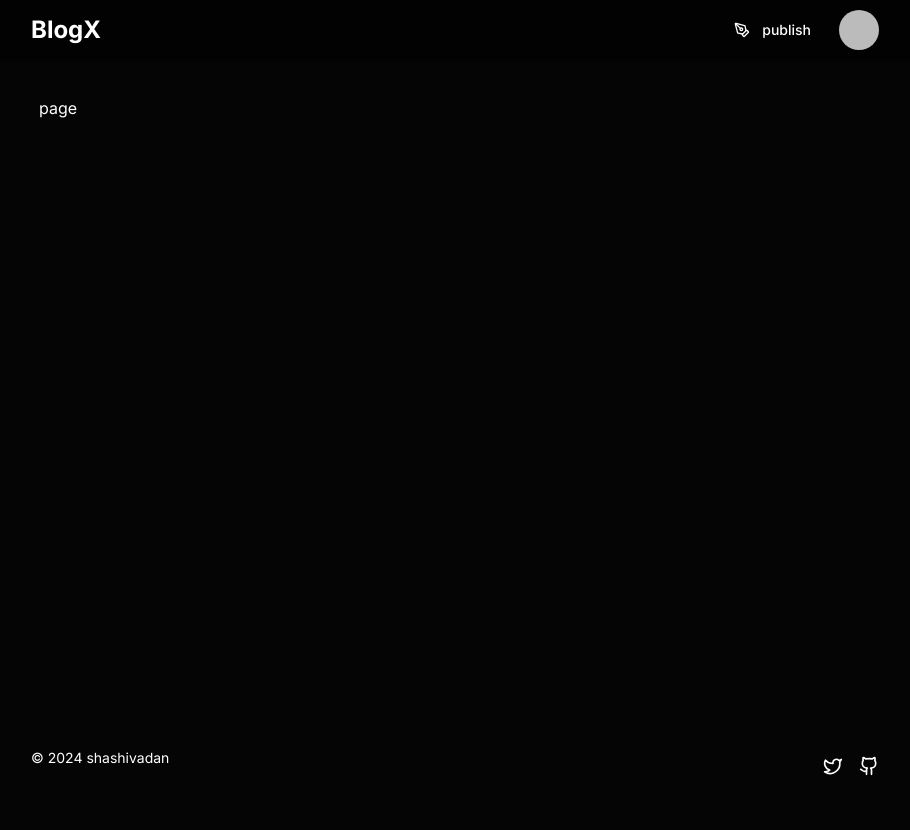
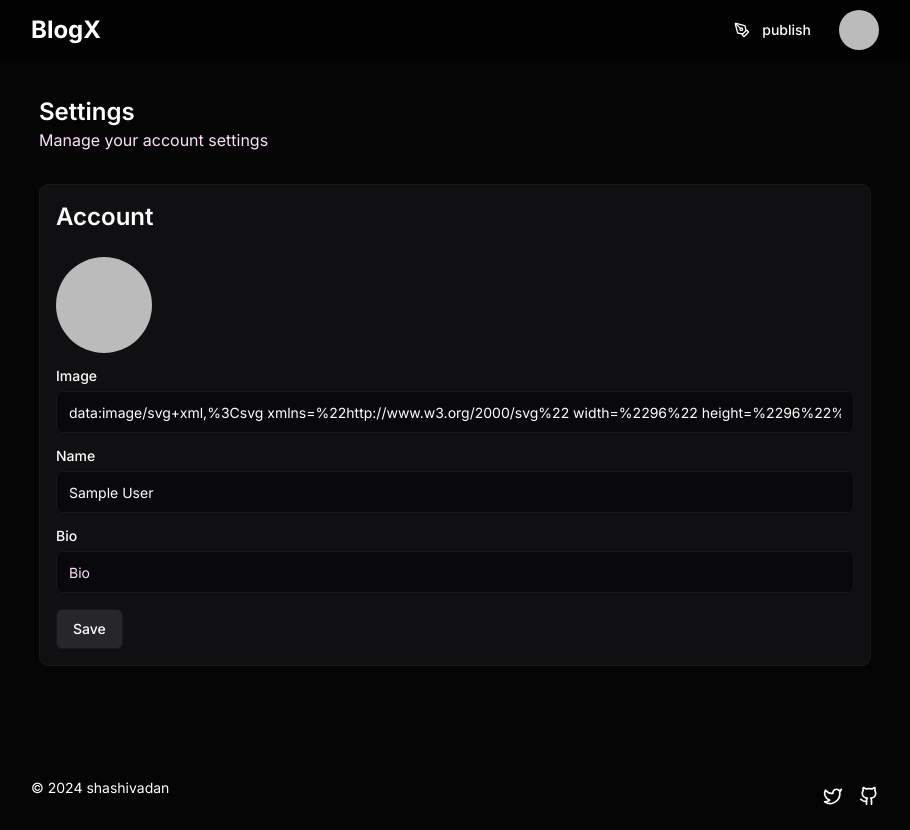
Before and after one commit to Shashivadan/BlogX, a Next.js app: page /me/settings in a window 1280 px wide. Shown: the whole page, without its empty margins (185-1095 px from the left). Before the commit the page ends 800 px from the top, so only its background shows below. Built offline with nearby package versions, Linux system fonts and the light colour scheme; no server answers; sample sign-in values are in the browser's storage.

Commit message:
feat: added bio settings and editing profile

```diff
--- /dev/null
+++ b/src/actions/settings.ts
@@ -0,0 +1,41 @@
+"use server";
+
+import { prisma } from "@/lib/db";
+import { getCurrentUser } from "@/lib/get-current-user";
+
+import { type Values } from "@/components/setting-form";
+
+export const saveSettings = async (values: Values) => {
+  const user = await getCurrentUser();
+
+  if (!user) throw new Error("Not logged in");
+
+  try {
+    await prisma.user.update({
+      where: {
+        id: user.id,
+      },
+      data: {
+        ...values,
+      },
+    });
+  } catch (error) {
+    throw new Error("Something went worng.. Please try again");
+  }
+};
+
+export const deleteAccount = async () => {
+  const user = await getCurrentUser();
+  if (!user) {
+    throw new Error("Not logged in");
+  }
+  try {
+    await prisma.user.delete({
+      where: {
+        id: user.id,
+      },
+    });
+  } catch (error) {
+    throw new Error("Something went worng.. Please try again");
+  }
+};
--- a/src/app/me/settings/page.tsx
+++ b/src/app/me/settings/page.tsx
@@ -1,7 +1,34 @@
 import React from 'react'
+import type { Metadata } from 'next';
+import PageHeader from '@/components/page-headers';
+import { getCurrentUser } from '@/lib/get-current-user';
+import { redirect } from 'next/navigation';
+import SettingsForm from '@/components/setting-form';
 
-export default function page() {
+
+const title = "Settings";
+const description = "Manage your account settings";
+
+export const metadata: Metadata = {
+  title,
+  description,
+};
+
+
+
+export default async function page() {
+  const user = await getCurrentUser()
+
+  if(!user){
+    redirect("/login?redirect=/me/settings")
+  }
   return (
-    <div>page</div>
+
+    <div >
+    <PageHeader title={title} description={description}/>
+    <div className='my-8 space-y-4'>
+      <SettingsForm user={user}/>
+    </div>
+    </div>
   )
 }
--- /dev/null
+++ b/src/components/setting-form.tsx
@@ -0,0 +1,124 @@
+"use client";
+
+import { useRouter } from "next/router";
+import { zodResolver } from "@hookform/resolvers/zod";
+import React from "react";
+import { useForm } from "react-hook-form";
+import { settingsSchema } from "@/schemas/setting-from-schema";
+import type { User } from "@prisma/client";
+import { toast } from "sonner";
+import { saveSettings } from "@/actions/settings";
+import { Avatar, AvatarImage, AvatarFallback } from "@radix-ui/react-avatar";
+import { UserIcon, Loader2Icon } from "lucide-react";
+import { Input } from "./ui/input";
+import { Label } from "./ui/label";
+import { Button } from "./ui/button";
+export type Values = {
+  image: string;
+  name: string;
+  bio?: string | undefined;
+};
+
+type FormProps = {
+  user: User;
+};
+
+export default function SettingsForm({ user }: FormProps) {
+  const { image, bio, name } = user;
+  // const router = useRouter();
+  const [saving, setSaving] = React.useState(false);
+  const {
+    register,
+    handleSubmit,
+    formState: { errors },
+  } = useForm({
+    resolver: zodResolver(settingsSchema),
+    defaultValues: {
+      image: image as string,
+      name: name as string,
+      bio: (bio as string) || undefined,
+    },
+  });
+
+  const onSubmit = async (values: Values) => {
+    setSaving(true);
+    try {
+      await saveSettings(values);
+      toast.success("Settings saved.");
+      setSaving(false);
+    } catch (error) {
+      toast.error((error as Error).message);
+      setSaving(false);
+    }
+  };
+
+  return (
+    <>
+      <form
+        className="space-y-4 rounded-[9px] border border-zinc-900 bg-zinc-900/60 p-4"
+        onSubmit={handleSubmit(onSubmit)}
+      >
+        <h4 className="mb-6 text-2xl font-semibold">Account</h4>
+        <Avatar className="size-24">
+          <AvatarImage
+            className=" rounded-full"
+            src={image as string}
+            width={96}
+            height={96}
+            alt={name as string}
+          />
+          <AvatarFallback>
+            <UserIcon size={40} />
+          </AvatarFallback>
+        </Avatar>
+
+        <div className="flex flex-col gap-2">
+          <Label htmlFor="image">Image</Label>
+          <Input
+            className=" rounded-[6px] border-zinc-900 bg-zinc-950 py-5"
+            type="url"
+            id="image"
+            placeholder="Image"
+            {...register("image")}
+          />
+          {errors.image && (
+            <p className="text-red-500">{errors.image.message}</p>
+          )}
+        </div>
+
+        <div className="flex flex-col gap-2">
+          <Label htmlFor="name">Name</Label>
+          <Input
+            className=" rounded-[6px] border-zinc-900 bg-zinc-950 py-5"
+            type="text"
+            id="name"
+            placeholder="Name"
+            {...register("name")}
+          />
+          {errors.name && <p className="text-red-500">{errors.name.message}</p>}
+        </div>
+
+        <div className="flex flex-col gap-2">
+          <Label htmlFor="bio">Bio</Label>
+          <Input
+            className=" rounded-[6px] border-zinc-900 bg-zinc-950 py-5"
+            type="text"
+            id="bio"
+            placeholder="Bio"
+            {...register("bio")}
+          />
+          {errors.bio && <p className="text-red-500">{errors.bio.message}</p>}
+        </div>
+
+        <Button
+          type="submit"
+          disabled={saving}
+          className="ml-auto hover:bg-zinc-900  bg-zinc-800 border-solid border-zinc-900 border-[1px] rounded-[6px] "
+        >
+          {saving && <Loader2Icon size={16} className="mr-2 animate-spin" />}
+          Save
+        </Button>
+      </form>
+    </>
+  );
+}
--- /dev/null
+++ b/src/schemas/setting-from-schema.ts
@@ -0,0 +1,7 @@
+import z from "zod";
+
+export const settingsSchema = z.object({
+  image: z.string().url("Image must be a valid URL"),
+  name: z.string().max(40, "Name is too Long"),
+  bio: z.string(),
+});
```
Also changed, not shown: 1 other file (tests, documents, lock files or other folders).
